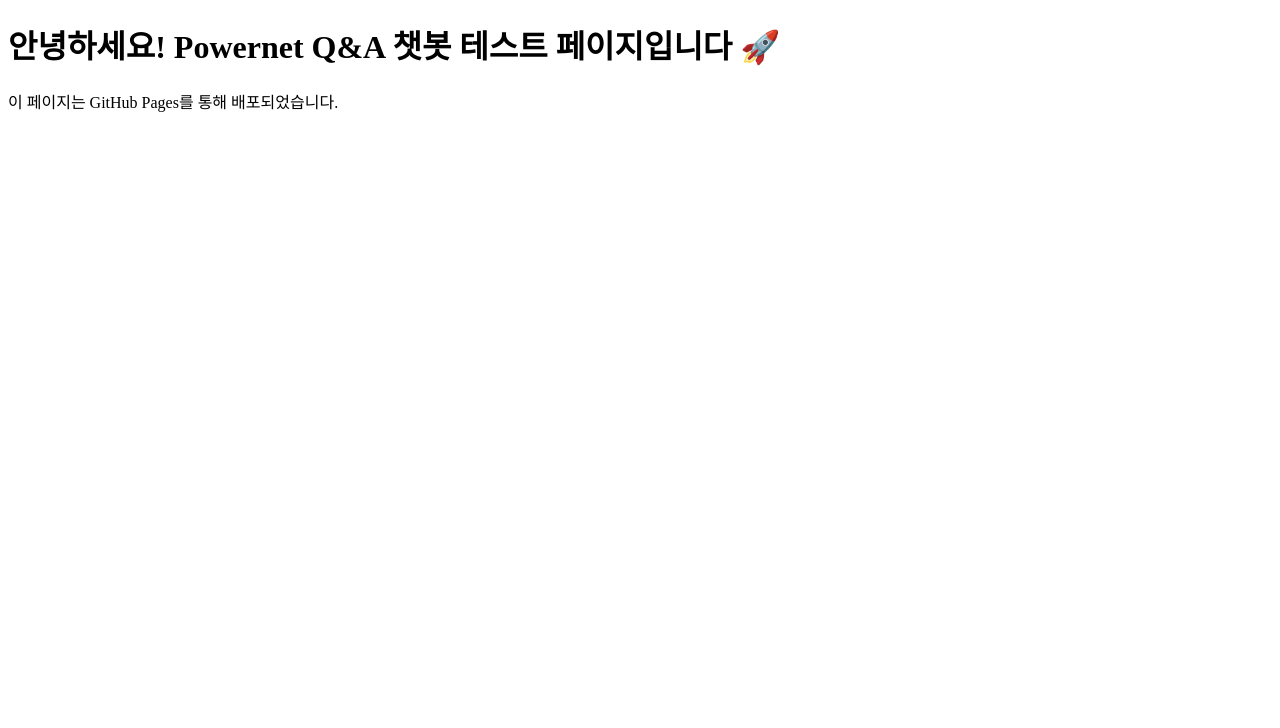
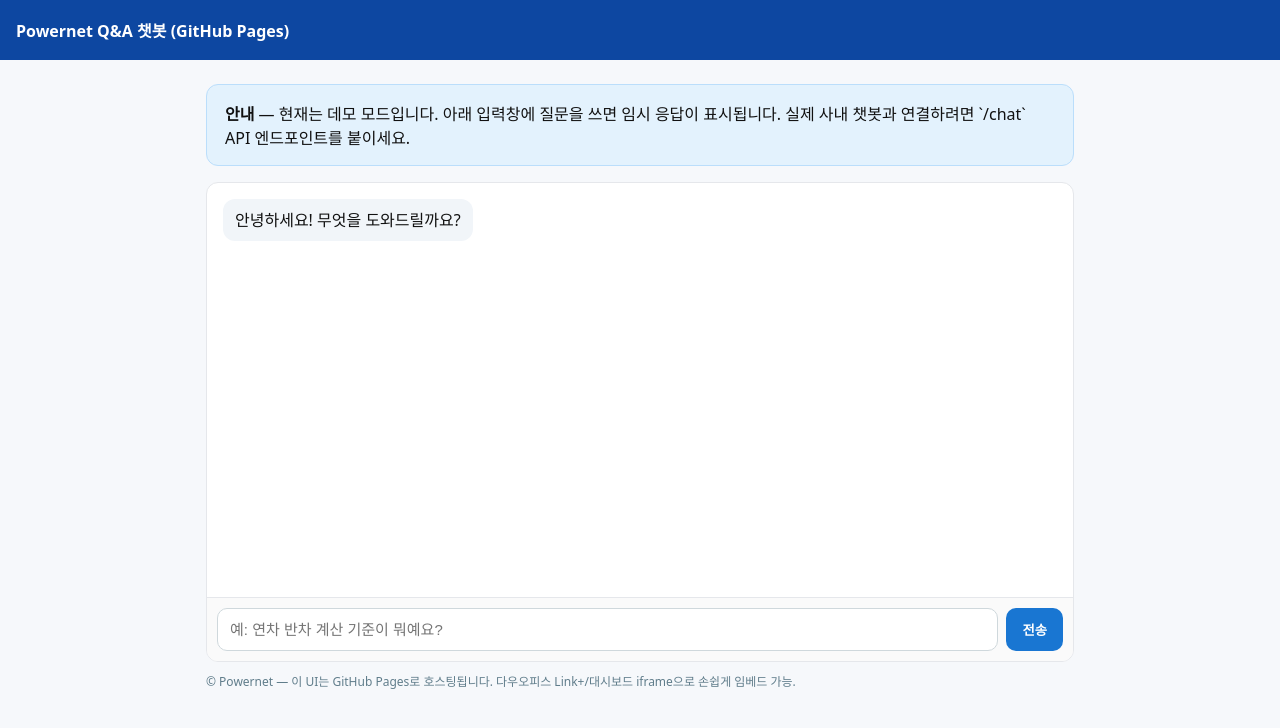
Before and after one commit to gopowernet/gopowernet, a plain HTML site: page index.html in a window 1280 px wide. Drawn offline with Linux system fonts and the light colour scheme.

Commit message:
Update index.html

```diff
--- a/index.html
+++ b/index.html
@@ -1,11 +1,91 @@
 <!DOCTYPE html>
 <html lang="ko">
 <head>
-  <meta charset="UTF-8">
-  <title>Powernet 챗봇 테스트</title>
+  <meta charset="UTF-8" />
+  <meta name="viewport" content="width=device-width,initial-scale=1" />
+  <title>Powernet Q&A 챗봇</title>
+  <style>
+    *{box-sizing:border-box} body{margin:0;font-family:system-ui,-apple-system,Segoe UI,Roboto,Apple SD Gothic Neo,Noto Sans KR,sans-serif;background:#f6f8fb;color:#111}
+    header{background:#0d47a1;color:#fff;padding:18px 16px;font-weight:700}
+    .container{max-width:900px;margin:24px auto;padding:0 16px}
+    .hero{background:#e3f2fd;border:1px solid #bbdefb;padding:16px 18px;border-radius:12px;margin-bottom:16px}
+    .chat{display:flex;flex-direction:column;height:60vh;min-height:420px;background:#fff;border:1px solid #e5e7eb;border-radius:12px;overflow:hidden}
+    .messages{flex:1;overflow:auto;padding:16px}
+    .msg{margin-bottom:12px;max-width:85%}
+    .me{margin-left:auto;text-align:right}
+    .bubble{display:inline-block;padding:10px 12px;border-radius:12px;line-height:1.4}
+    .me .bubble{background:#e8f0fe}
+    .bot .bubble{background:#f1f5f9}
+    .inputbar{border-top:1px solid #e5e7eb;display:flex;gap:8px;padding:10px;background:#fafafa}
+    input[type="text"]{flex:1;padding:12px;border:1px solid #cfd8dc;border-radius:10px;font-size:15px}
+    button{padding:12px 16px;border:none;border-radius:10px;background:#1976d2;color:#fff;font-weight:700;cursor:pointer}
+    button:disabled{opacity:.6;cursor:not-allowed}
+    .footer{margin-top:10px;color:#607d8b;font-size:12px}
+    @media (max-width:480px){.chat{height:70vh}}
+  </style>
 </head>
 <body>
-  <h1>안녕하세요! Powernet Q&A 챗봇 테스트 페이지입니다 🚀</h1>
-  <p>이 페이지는 GitHub Pages를 통해 배포되었습니다.</p>
+  <header>Powernet Q&A 챗봇 (GitHub Pages)</header>
+  <div class="container">
+    <div class="hero">
+      <b>안내</b> — 현재는 데모 모드입니다. 아래 입력창에 질문을 쓰면 임시 응답이 표시됩니다.
+      실제 사내 챗봇과 연결하려면 `/chat` API 엔드포인트를 붙이세요.
+    </div>
+
+    <div class="chat" id="chat">
+      <div class="messages" id="messages"></div>
+      <form class="inputbar" id="form">
+        <input id="q" type="text" placeholder="예: 연차 반차 계산 기준이 뭐예요?" autocomplete="off" />
+        <button id="send" type="submit">전송</button>
+      </form>
+    </div>
+
+    <div class="footer">
+      © Powernet — 이 UI는 GitHub Pages로 호스팅됩니다. 다우오피스 Link+/대시보드 iframe으로 손쉽게 임베드 가능.
+    </div>
+  </div>
+
+  <script>
+    const form = document.getElementById('form');
+    const q = document.getElementById('q');
+    const msgs = document.getElementById('messages');
+    const sendBtn = document.getElementById('send');
+
+    function addMessage(text, who='bot'){
+      const wrap = document.createElement('div');
+      wrap.className = 'msg ' + (who==='me'?'me':'bot');
+      const b = document.createElement('div');
+      b.className = 'bubble';
+      b.textContent = text;
+      wrap.appendChild(b);
+      msgs.appendChild(wrap);
+      msgs.scrollTop = msgs.scrollHeight;
+    }
+
+    addMessage('안녕하세요! 무엇을 도와드릴까요?');
+
+    form.addEventListener('submit', async (e)=>{
+      e.preventDefault();
+      const text = q.value.trim();
+      if(!text) return;
+      addMessage(text,'me');
+      q.value=''; q.focus();
+
+      // 로딩 표시
+      sendBtn.disabled = true;
+      const loaderId = Math.random().toString(36).slice(2);
+      addMessage('답변 생성 중...', 'bot'); // 간단 로딩
+
+      // === 실제 백엔드 연결 시 이 부분을 교체 ===
+      // 예: const res = await fetch('/chat', {method:'POST', headers:{'Content-Type':'application/json'}, body: JSON.stringify({query:text})});
+      // const data = await res.json(); addMessage(data.answer || '(빈 응답)');
+      await new Promise(r=>setTimeout(r, 700));
+      const fake = `질문: "${text}"\n(데모 응답) 백엔드 연결 후 실제 규정 근거와 함께 답변이 표시됩니다.`;
+      // ===========================================
+      addMessage(fake,'bot');
+
+      sendBtn.disabled = false;
+    });
+  </script>
 </body>
 </html>
```
